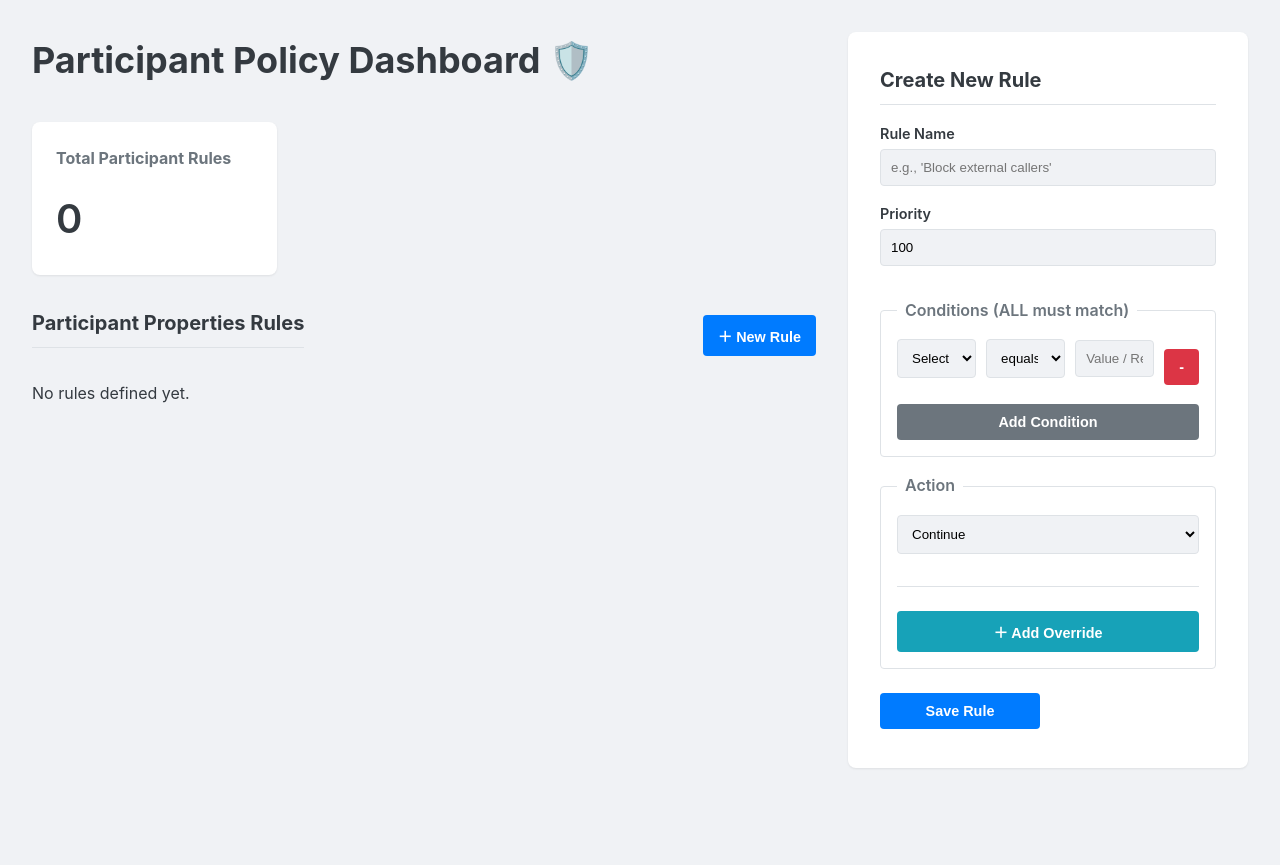
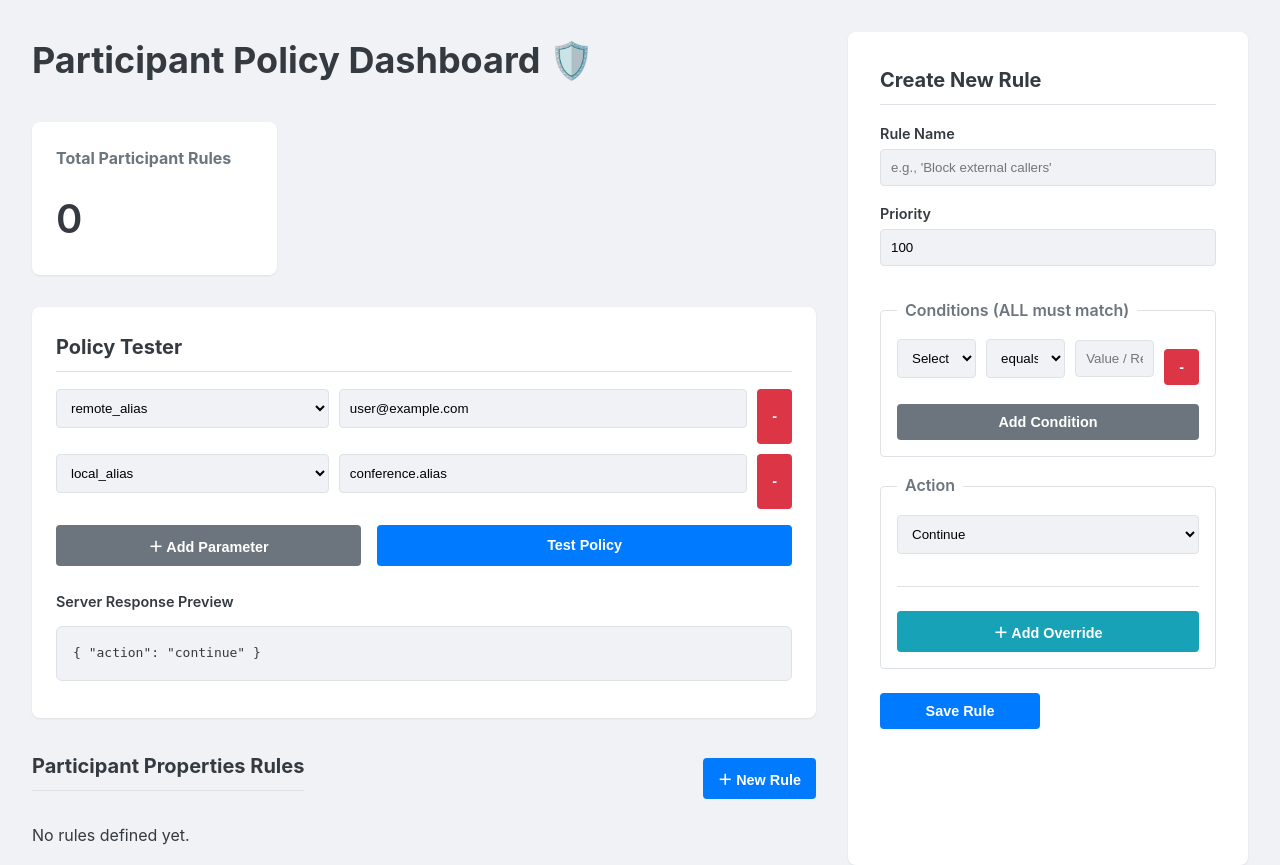
Before and after one commit to lorist/flask_external_policy, a Flask app: page /admin in a window 1280 px wide. Before the commit the page ends 769 px from the top, so only its background shows below. Run offline with Flask 3, Linux system fonts and the light colour scheme; data that the repository does not hold is empty.

Commit message:
Add policy tester

```diff
--- a/app.py
+++ b/app.py
@@ -175,6 +175,20 @@ def handle_rule(rule_id):
         db.session.commit()
         return jsonify({'status': 'success'})
 
+@app.route('/admin/api/test-policy', methods=['GET'])
+def test_participant_policy():
+    """
+    A safe endpoint for the UI to test participant policy rules.
+    This uses the exact same logic as the real endpoint.
+    """
+    request_data = dict(request.args)
+    # The logic here is identical to the production participant_properties endpoint
+    rules = Rule.query.filter_by(policy_type='participant', is_enabled=True).order_by(Rule.priority.desc(), Rule.id.asc()).all()
+    for rule in rules:
+        if all(evaluate_condition(request_data.get(c.field, ''), c.operator, c.value) for c in rule.conditions):
+            return build_policy_response(rule)
+    return jsonify({"action": "continue"})
+
 # --- Database Seeding Commands ---
 def _seed_database():
     if Rule.query.first():
--- a/static/css/style.css
+++ b/static/css/style.css
@@ -25,11 +25,12 @@ body {
 .dashboard-container {
     display: grid;
     grid-template-columns: 1fr 400px;
-    grid-template-rows: auto auto 1fr;
+    grid-template-rows: auto auto auto 1fr; /* Add an extra 'auto' row */
     grid-template-areas:
-        "header sidebar"
-        "stats  sidebar"
-        "main   sidebar";
+        "header  sidebar"
+        "stats   sidebar"
+        "tester  sidebar"  /* Add the new 'tester' area */
+        "main    sidebar";
     gap: 2rem;
     padding: 2rem;
     height: 100vh;
@@ -309,3 +310,61 @@ input:checked + .slider:before {
     width: 100%;
     margin-top: 0.5rem;
 }
+.policy-tester {
+    grid-area: tester;
+    background: var(--card-bg);
+    padding: 1.5rem;
+    border-radius: 8px;
+    box-shadow: var(--shadow);
+    margin-bottom: 0;
+}
+.policy-tester h2 {
+    margin-top: 0;
+}
+.test-inputs {
+    display: grid;
+    grid-template-columns: repeat(auto-fit, minmax(200px, 1fr));
+    gap: 1rem;
+    margin-bottom: 1rem;
+}
+.test-response {
+    margin-top: 1.5rem;
+}
+.test-response pre {
+    background: var(--bg-color);
+    padding: 1rem;
+    border-radius: 6px;
+    border: 1px solid var(--border-color);
+    white-space: pre-wrap;
+    word-break: break-all;
+}
+.form-notice {
+    font-size: 0.9rem;
+    color: var(--text-light);
+    padding: 10px;
+    text-align: center;
+}
+
+.test-param-row {
+    display: flex;
+    gap: 10px;
+    margin-bottom: 10px;
+}
+.test-param-key {
+    flex: 1 1 40%;
+}
+.test-param-value {
+    flex: 1 1 60%;
+}
+.tester-buttons {
+    display: flex;
+    gap: 1rem;
+    margin-top: 1rem;
+}
+#add-test-param-btn {
+    background-color: var(--text-light);
+    flex-grow: 1;
+}
+#policy-test-form .submit-btn {
+    flex-grow: 2;
+}
--- a/static/js/admin.js
+++ b/static/js/admin.js
@@ -6,6 +6,10 @@ document.addEventListener('DOMContentLoaded', () => {
     // --- DOM Elements ---
     const rulesContainer = document.getElementById('rules-container');
     const ruleForm = document.getElementById('rule-form');
+    const policyTestForm = document.getElementById('policy-test-form');
+    const testResponseOutput = document.getElementById('test-response-output');
+    const testParamsContainer = document.getElementById('test-params-container');
+    const addTestParamBtn = document.getElementById('add-test-param-btn');
     const formTitle = document.getElementById('form-title');
     const conditionsContainer = document.getElementById('conditions-container');
     const addConditionBtn = document.getElementById('add-condition-btn');
@@ -14,6 +18,25 @@ document.addEventListener('DOMContentLoaded', () => {
     const editingRuleIdInput = document.getElementById('editing-rule-id');
     const cancelEditBtn = document.getElementById('cancel-edit-btn');
     const showCreateFormBtn = document.getElementById('show-create-form-btn');
+
+    policyTestForm.addEventListener('submit', async (e) => {
+        e.preventDefault();
+        const params = new URLSearchParams();
+
+        // Gather all the dynamic key-value pairs
+        document.querySelectorAll('.test-param-row').forEach(row => {
+            const key = row.querySelector('.test-param-key').value;
+            const value = row.querySelector('.test-param-value').value;
+            if (key && value) {
+                params.append(key, value);
+            }
+        });
+
+        const response = await fetch(`/admin/api/test-policy?${params.toString()}`);
+        const data = await response.json();
+
+        testResponseOutput.textContent = JSON.stringify(data, null, 2);
+    });
 
     // --- Core Functions ---
     const fetchRules = async () => {
@@ -148,6 +171,33 @@ document.addEventListener('DOMContentLoaded', () => {
         }
     };
 
+    const addTestParamRow = (key = "", value = "") => {
+        const row = document.createElement('div');
+        row.className = 'test-param-row';
+
+        const keySelect = document.createElement('select');
+        keySelect.className = 'test-param-key';
+        keySelect.innerHTML = `<option value="" disabled>Select parameter...</option>`;
+        // For simplicity, we'll allow any participant field in the tester
+        PARTICIPANT_FIELDS.forEach(field => keySelect.add(new Option(field, field)));
+        keySelect.value = key;
+
+        const valueInput = document.createElement('input');
+        valueInput.type = 'text';
+        valueInput.className = 'test-param-value';
+        valueInput.placeholder = 'Value';
+        valueInput.value = value;
+
+        const removeBtn = document.createElement('button');
+        removeBtn.type = 'button';
+        removeBtn.className = 'remove-condition-btn';
+        removeBtn.textContent = '-';
+        removeBtn.onclick = () => row.remove();
+
+        row.append(keySelect, valueInput, removeBtn);
+        testParamsContainer.appendChild(row);
+    };
+
     // --- Event Listeners ---
     addConditionBtn.addEventListener('click', addConditionRow);
     actionTypeSelect.addEventListener('change', updateActionParams);
@@ -239,7 +289,11 @@ document.addEventListener('DOMContentLoaded', () => {
         }
     });
 
+    addTestParamBtn.addEventListener('click', () => addTestParamRow());
+
     // --- Initial Load ---
     fetchRules();
     resetForm();
+    addTestParamRow("remote_alias", "user@example.com");
+    addTestParamRow("local_alias", "conference.alias");
 });
--- a/templates/admin.html
+++ b/templates/admin.html
@@ -16,6 +16,23 @@
             <div class="stat-card">
                 <h2>Total Participant Rules</h2>
                 <p id="total-rules-stat">0</p>
+            </div>
+        </section>
+
+        <section class="policy-tester">
+            <h2>Policy Tester</h2>
+            <form id="policy-test-form">
+                <div id="test-params-container">
+                    <!-- Dynamic test parameters will be added here by JS -->
+                </div>
+                <div class="tester-buttons">
+                    <button type="button" id="add-test-param-btn">＋ Add Parameter</button>
+                    <button type="submit" class="submit-btn">Test Policy</button>
+                </div>
+            </form>
+            <div class="test-response">
+                <label>Server Response Preview</label>
+                <pre><code id="test-response-output">{ "action": "continue" }</code></pre>
             </div>
         </section>
 
```
